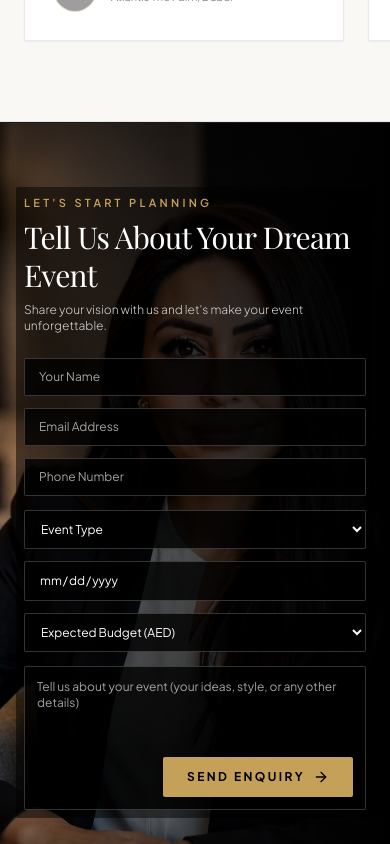
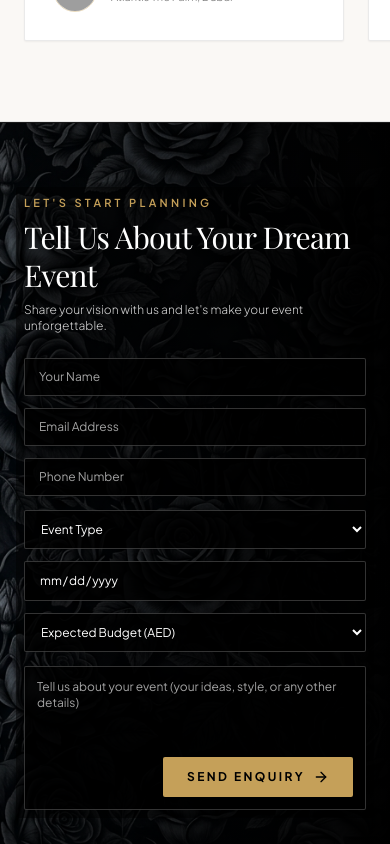
Before and after one commit to itfalcon176/blancosevents.com, a Next.js app: page / in a window 390 px wide. Shown: the part 5300-6144 px from the top of the page. Built offline with nearby package versions, Linux system fonts and the light colour scheme; grey boxes are pictures that could not be loaded; a web font is replaced by a local one.

Commit message:
feat: add responsive EventInquirySection component with form submission and value proposition perks

```diff
--- a/src/components/EventInquirySection.tsx
+++ b/src/components/EventInquirySection.tsx
@@ -46,10 +46,17 @@ export const EventInquirySection: React.FC = () => {
     <section id="contact" className="relative w-full bg-black text-white py-16 lg:py-20 border-t border-white/10 overflow-hidden">
       {/* Crystal Clear Full-Height Background Image on Left Edge */}
       <div className="absolute inset-y-0 left-0 w-full md:w-[42%] lg:w-[35%] z-0">
+        {/* Mobile Background: Black Rose */}
+        <img
+          src="/dark-rose-bg.png"
+          alt="Dark Rose Background"
+          className="block md:hidden w-full h-full object-cover"
+        />
+        {/* Desktop/Tablet Background: Lady */}
         <img
           src="/blancosevents-image-home/home img2.webp"
           alt="Luxury Event Planning Director"
-          className="w-full h-full object-cover object-top filter brightness-110 contrast-110"
+          className="hidden md:block w-full h-full object-cover object-top filter brightness-110 contrast-110"
         />
         {/* Soft Right Gradient Fade that preserves her face and gold watch crystal clear */}
         <div className="absolute inset-0 bg-gradient-to-r from-transparent via-black/40 to-black" />
```
